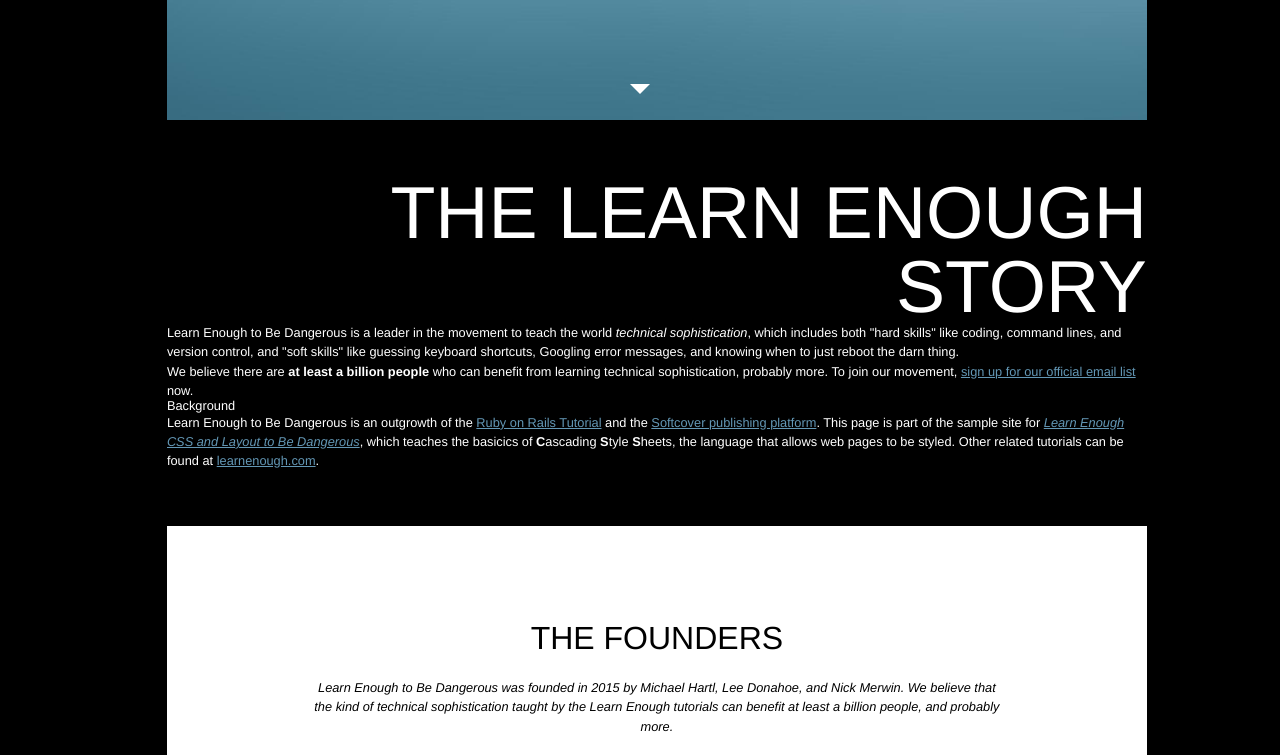
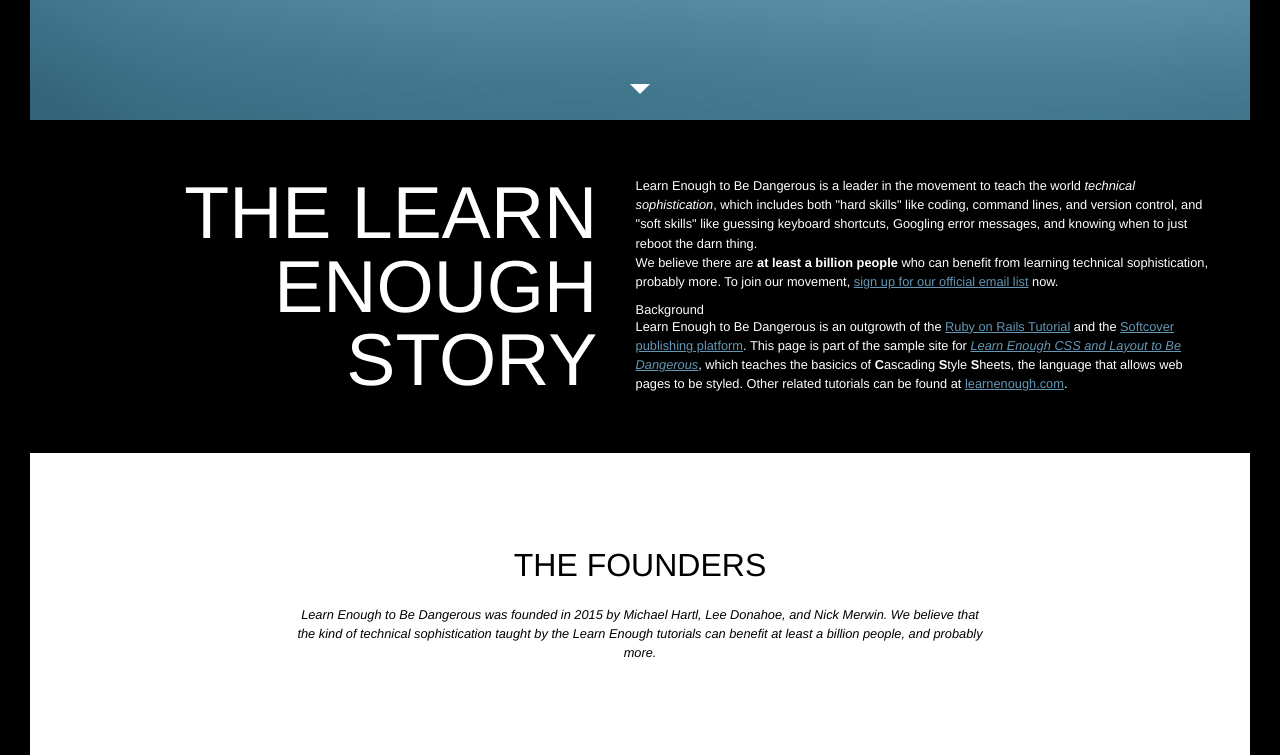
Before and after one commit to YensyGomez/YensyGomez.github.io, a plain HTML site: page _site/index.html in a window 1280 px wide. Shown: the part 680-1435 px from the top of the page. Drawn offline with Linux system fonts and the light colour scheme; grey boxes are pictures that could not be loaded.

Commit message:
Homework 7.2-1a

```diff
--- a/_site/css/main.css
+++ b/_site/css/main.css
@@ -6,7 +6,7 @@
 }
 body {
   display: flex;
-  /* flex-direction: column; */
+  flex-direction: column;
   min-height: 100vh;
   font-family: helvetica, arial, sans;
 }
@@ -35,13 +35,36 @@
   max-width: 70%;
   text-align: center;
 }
-
+/* HOMEPAGE STYLES  */
+.home-callout {
+  display: flex;
+  align-items: flex-start;
+  background-color: #000;
+  color: #fff;
+  padding: 7vh 0;
+}
+.home-callout h3 {
+  color: inherit;
+  margin-top: 1em;
+}
+.callout-title {
+  flex-grow: 1;
+  flex-basis: 0;
+  font-size: 5.75vw;
+  text-align: right;
+  text-transform: uppercase;
+}
+.callout-copy {
+  flex-shrink: 0;
+  flex-basis: 45em;
+  padding: 0 3vw;
+  font-size: 0.8rem;
+}
 /* HEADER STYLES */
 .header {
   background-color: #000;
   color: #fff;
-  /* position: fixed; */
-  flex-grow: 1;
+  position: fixed;
   width: 100%;
   z-index: 20;
 }
@@ -100,7 +123,6 @@
   background-color: #000;
   padding: 10vh 0 15vh;
   text-align: center;
-  flex-grow: 1;
 }
 .footer-logo img {
   width: 50px;
--- a/css/main.css
+++ b/css/main.css
@@ -6,7 +6,7 @@
 }
 body {
   display: flex;
-  /* flex-direction: column; */
+  flex-direction: column;
   min-height: 100vh;
   font-family: helvetica, arial, sans;
 }
@@ -35,13 +35,36 @@
   max-width: 70%;
   text-align: center;
 }
-
+/* HOMEPAGE STYLES  */
+.home-callout {
+  display: flex;
+  align-items: flex-start;
+  background-color: #000;
+  color: #fff;
+  padding: 7vh 0;
+}
+.home-callout h3 {
+  color: inherit;
+  margin-top: 1em;
+}
+.callout-title {
+  flex-grow: 1;
+  flex-basis: 0;
+  font-size: 5.75vw;
+  text-align: right;
+  text-transform: uppercase;
+}
+.callout-copy {
+  flex-shrink: 0;
+  flex-basis: 45em;
+  padding: 0 3vw;
+  font-size: 0.8rem;
+}
 /* HEADER STYLES */
 .header {
   background-color: #000;
   color: #fff;
-  /* position: fixed; */
-  flex-grow: 1;
+  position: fixed;
   width: 100%;
   z-index: 20;
 }
@@ -100,7 +123,6 @@
   background-color: #000;
   padding: 10vh 0 15vh;
   text-align: center;
-  flex-grow: 1;
 }
 .footer-logo img {
   width: 50px;
```
